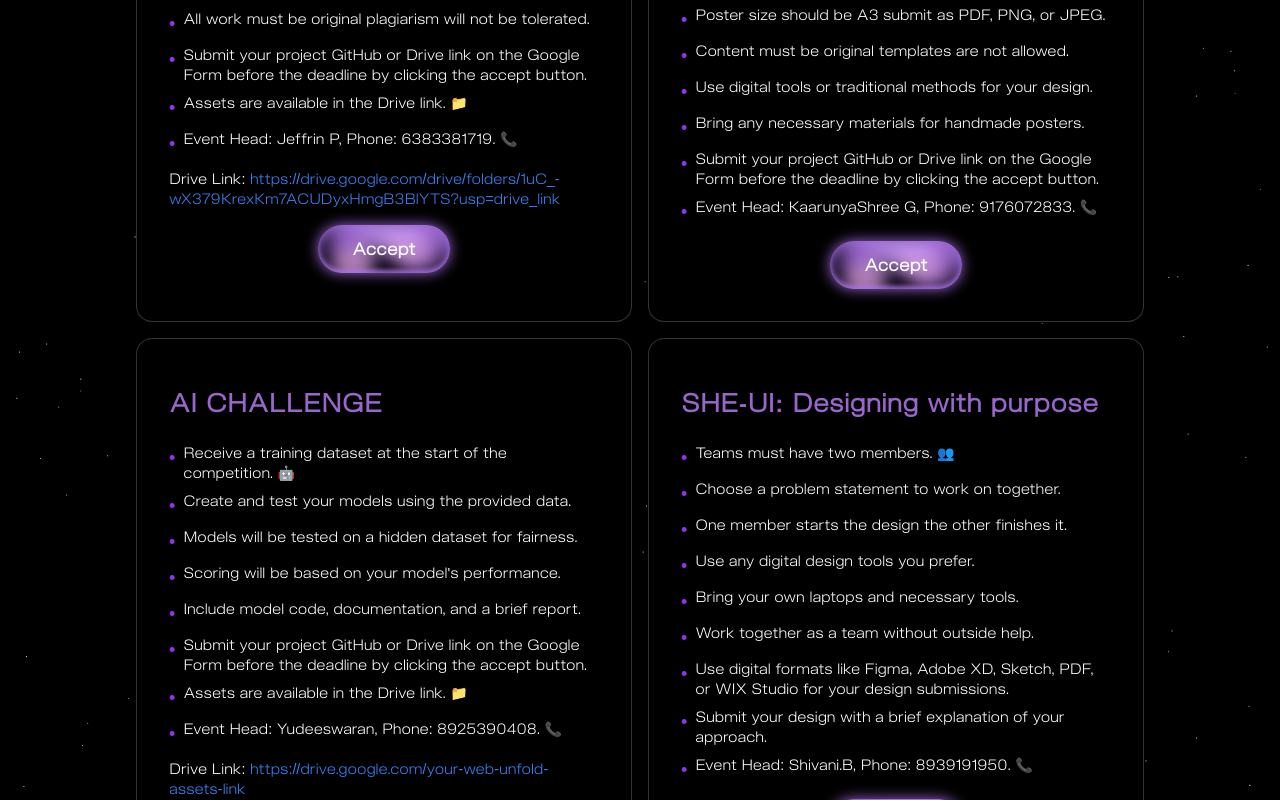
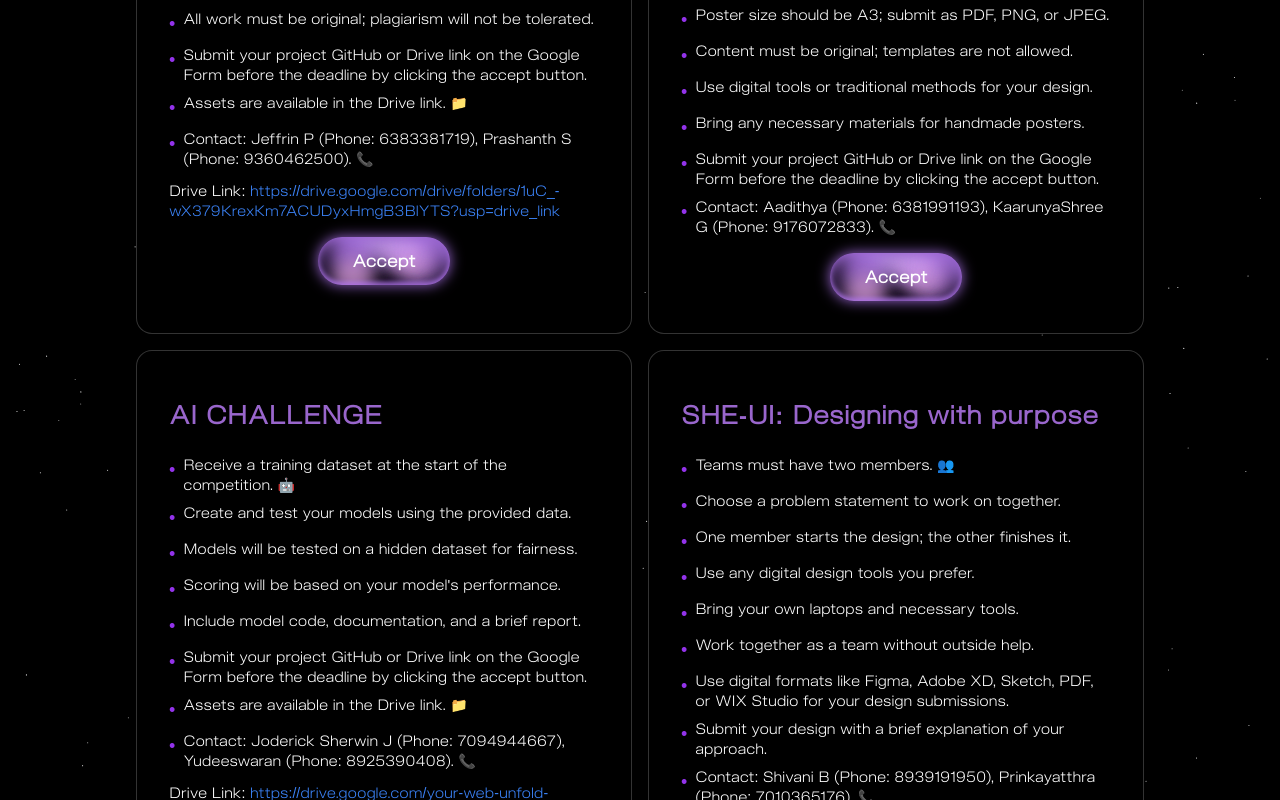
Before and after one commit to Prasanth-S7/intellexa, a Next.js app: page /guideline in a window 1280 px wide. Shown: the part 320-1120 px from the top of the page. Built offline with nearby package versions, Linux system fonts and the light colour scheme.

Commit message:
contact update

```diff
--- a/src/components/events.jsx
+++ b/src/components/events.jsx
@@ -90,14 +90,14 @@ export const projects = [
         date: "7th to 14th October 2024",
         venue: "Offline",
         timing: "TBD",
-        eventStatus: "Registration Coming Soon",
+        eventStatus: "Registration open",
         registerLink: "https://forms.gle/oDzzVB6ZiEDkdnbW6",
     },
     {
         title: "SESSION ON IOT",
         description:
             "🌐 This session aims to introduce students to the fundamentals of IoT, including its real-time applications and future prospects for enthusiasts in this field. 🔌 Participants will also explore innovative project ideas to further their understanding of IoT. 💡",
-        date: "7th to 14th October 2024",
+        date: "TBD",
         venue: "Offline (Idea Factory)",
         timing: "3:00 PM - 5:00 PM",
         eventStatus: "Registration Coming Soon",
@@ -107,7 +107,7 @@ export const projects = [
         title: "HANDS-ON WORKSHOP ON FLUTTER",
         description:
             "📱 In collaboration with the Namma Flutter Community from Tamil Nadu, this hands-on workshop aims to provide participants with a solid foundation in Flutter. 🚀 Students will gain practical experience in developing a basic mobile application, enhancing their skills in mobile development. 💻📱",
-        date: "7th to 14th October 2024",
+        date: "TDB",
         venue: "Offline (Idea Factory Lab)",
         timing: "8:00 AM - 5:00 PM",
         eventStatus: "Registration Coming Soon",
@@ -117,7 +117,7 @@ export const projects = [
         title: "DSA WORKSHOP",
         description:
             "💻 This hands-on workshop focuses on mastering the fundamentals of Data Structures and Algorithms (DSA). 📊 It is ideal for students looking to enhance their problem-solving abilities and prepare effectively for technical interviews. 🔍",
-        date: "7th to 14th October 2024",
+        date: "TBD",
         venue: "Offline - A105",
         timing: "3:00 PM - 5:00 PM",
         eventStatus: "Registration Coming Soon",
--- a/src/components/guide.jsx
+++ b/src/components/guide.jsx
@@ -18,10 +18,10 @@ export const guidelines = [
             "Participants will get design files at the start of the event.",
             "Build a website based on the provided designs.",
             "You can use any tech stack, but no no-code tools are allowed.",
-            "All work must be original plagiarism will not be tolerated.",
+            "All work must be original; plagiarism will not be tolerated.",
             "Submit your project GitHub or Drive link on the Google Form before the deadline by clicking the accept button.",
             "Assets are available in the Drive link. 📁",
-            "Event Head: Jeffrin P, Phone: 6383381719. 📞"
+            "Contact: Jeffrin P (Phone: 6383381719), Prashanth S (Phone: 9360462500). 📞"
         ],
         "driveLink": "https://drive.google.com/drive/folders/1uC_-wX379KrexKm7ACUDyxHmgB3BlYTS?usp=drive_link",
         "registerLink": "https://forms.gle/qhnrvFbupSZtQhwA7"
@@ -31,12 +31,12 @@ export const guidelines = [
         "guidelines": [
             "Open to 1st and 2nd-year students; individual participation only. 👩‍🎓👨‍🎓",
             "Theme: Share your tech journey.",
-            "Poster size should be A3  submit as PDF, PNG, or JPEG.",
-            "Content must be original templates are not allowed.",
+            "Poster size should be A3; submit as PDF, PNG, or JPEG.",
+            "Content must be original; templates are not allowed.",
             "Use digital tools or traditional methods for your design.",
             "Bring any necessary materials for handmade posters.",
             "Submit your project GitHub or Drive link on the Google Form before the deadline by clicking the accept button.",
-            "Event Head: KaarunyaShree G, Phone: 9176072833. 📞"
+            "Contact: Aadithya (Phone: 6381991193), KaarunyaShree G (Phone: 9176072833). 📞"
         ],
         "registerLink": "https://forms.gle/p6ux9eC8R4XE1MbE7"
     },
@@ -50,8 +50,9 @@ export const guidelines = [
             "Include model code, documentation, and a brief report.",
             "Submit your project GitHub or Drive link on the Google Form before the deadline by clicking the accept button.",
             "Assets are available in the Drive link. 📁",
-            "Event Head: Yudeeswaran, Phone: 8925390408. 📞"
-        ],"driveLink": "https://drive.google.com/your-web-unfold-assets-link",
+            "Contact: Joderick Sherwin J (Phone: 7094944667), Yudeeswaran (Phone: 8925390408). 📞"
+        ],
+        "driveLink": "https://drive.google.com/your-web-unfold-assets-link",
         "registerLink": "https://forms.gle/eDFpAc52nk65SdPM8"
     },
     {
@@ -59,13 +60,13 @@ export const guidelines = [
         "guidelines": [
             "Teams must have two members. 👥",
             "Choose a problem statement to work on together.",
-            "One member starts the design the other finishes it.",
+            "One member starts the design; the other finishes it.",
             "Use any digital design tools you prefer.",
             "Bring your own laptops and necessary tools.",
             "Work together as a team without outside help.",
             "Use digital formats like Figma, Adobe XD, Sketch, PDF, or WIX Studio for your design submissions.",
             "Submit your design with a brief explanation of your approach.",
-            "Event Head: Shivani.B, Phone: 8939191950. 📞"
+            "Contact: Shivani B (Phone: 8939191950), Prinkayatthra (Phone: 7010365176). 📞"
         ],
         "registerLink": "https://forms.gle/oDzzVB6ZiEDkdnbW6"
     }
--- a/src/components/heroSection.jsx
+++ b/src/components/heroSection.jsx
@@ -13,13 +13,13 @@ export const HeroSectionClient = () => {
                 <FloatingNavDemo></FloatingNavDemo>
                 <ShootingStarsAndStarsBackgroundDemo />
             </section>
-            <section>
+            <section className='-mb-[100px]'>
 
                 {/* <DotBackgroundDemo> */}
                     <AboutUs heroRef={heroRef} />
                 {/* </DotBackgroundDemo> */}
             </section>
-            <section>
+            <section clas>
             <EarthCanvas/>
             </section>
 
```
